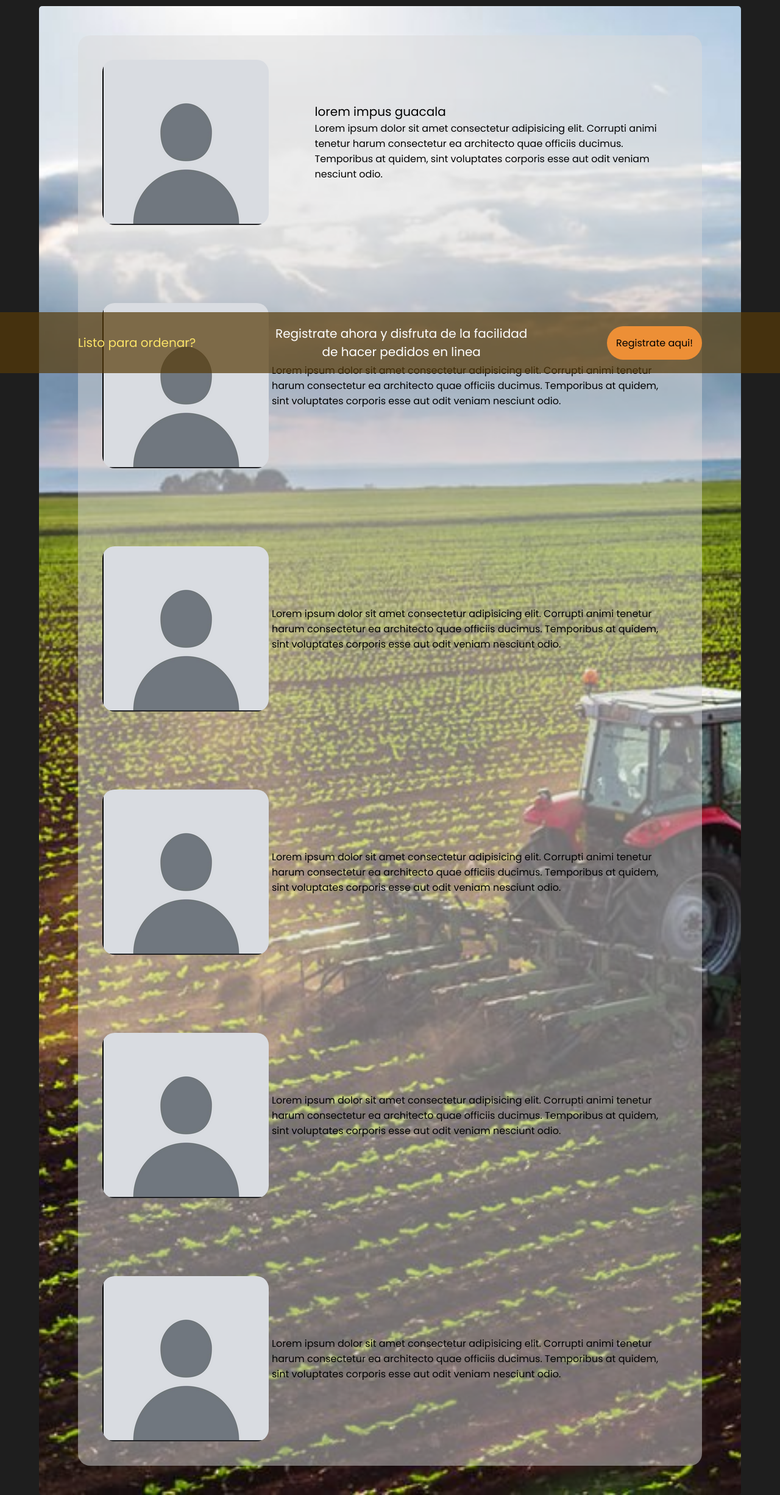
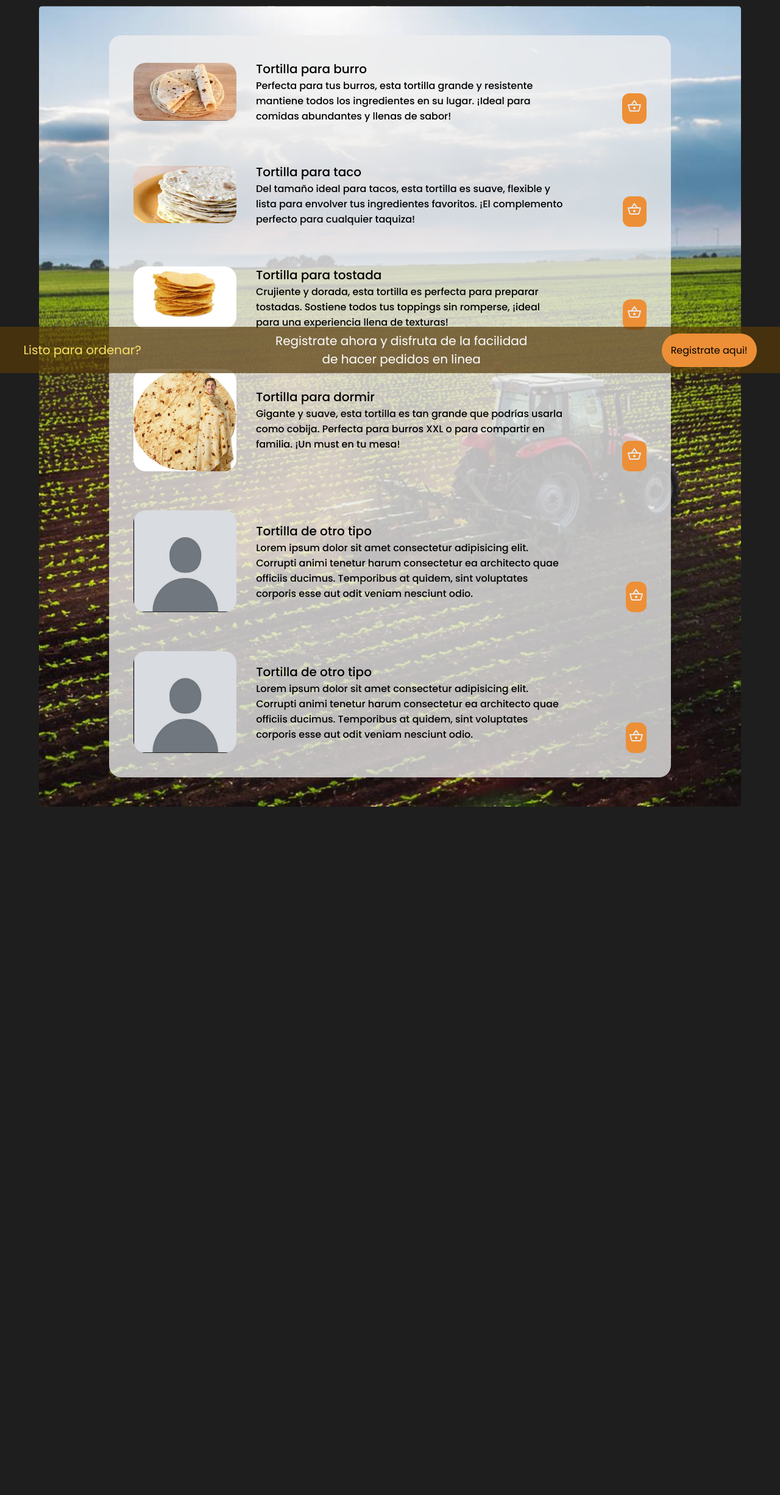
Before and after one commit to tortilleriaLaFrontera/Tortilleria, a PHP site: page /productos.html in a window 1280 px wide. Shown: the part 88-2540 px from the top of the page at 61% size. After the commit the page ends 1411 px from the top, so only its background shows below. Run offline with PHP 8.4, Linux system fonts and the light colour scheme.

Commit message:
pagina productos css pc y movil

```diff
--- a/css/cont-nosotros.css
+++ b/css/cont-nosotros.css
@@ -60,3 +60,7 @@ main{
     color: #333; /* Darker text color for better contrast */
     margin: 0; /* Remove default margin */
 }
+
+@media only screen and (max-width: 767px) {
+
+}
--- a/css/cont-productos.css
+++ b/css/cont-productos.css
@@ -4,33 +4,92 @@ main {
 .caja-flotante {
     display: flex;
     flex-direction: column;
-    background-color: rgba(218, 218, 218, 0.479);
-    width: 80vw;
+    background-color: rgba(238, 238, 238, 0.774);
+    width: 80%;
     margin: 3rem;
     padding: 2.5rem;
     align-items:center;
-    row-gap: 8em;
+    row-gap: 4rem;
     justify-content: space-evenly;
     border-radius: 20px;
 }
 .producto-area{
     display: flex;
     align-items: center;
-    gap: 5px;
+    gap: 0.05rem;
     > img {
+        max-width: 20%;
         border-radius: 20px;
     }
-
-
 }
-.product-info{
+.producto-info {
+    max-width: 30%;
     margin: 5px;
-    flex-grow: 1;
     justify-content: space-between;
 }
 .producto-nombre {
     font-size: 20PX;
 }
 .producto-nombre, .producto-descripcion {
-    margin-left: 10%;
+    margin-left: 5%;
+    max-width: 80%;
+    font-weight: 500;
 }
+.aCanasta {
+    padding: 5px;
+    align-self:flex-end;
+    width: 8%;
+    height: 50px;
+    border-radius: 12px;
+    background-color: var(--base-subtext-clr);
+}
+.aCanasta:hover {
+    background-color: var(--base-text-clr);
+}
+
+@media only screen and (max-width: 767px) {
+    .caja-flotante {
+        width: 98%;
+        margin: 0.5rem;
+        padding: 1.5rem 0.5rem;
+        row-gap: 3rem;
+        justify-content: space-evenly;
+        border-radius: 20px;
+    }
+    .producto-area{
+        flex-direction: column;
+        gap: 0.05rem;
+        align-items: start;
+        gap: 1.5rem;
+        > img {
+            align-self: center;
+            max-width: 80%;
+            border-radius: 20px;
+        }
+    }
+    .producto-info {
+        width: 100%;
+        margin: 0;
+        justify-content: space-between;
+    }
+    .producto-nombre {
+        font-size: 25px;
+        text-align: center;
+    }
+    .producto-nombre, .producto-descripcion {
+        max-width: 95%;
+        font-weight: 500;
+    }
+    .aCanasta {
+        margin-right: 1.5rem;
+        padding: 10px 30px;
+        align-self:flex-end;
+        width: 30%;
+        height: 50px;
+        border-radius: 12px;
+        background-color: var(--base-subtext-clr);
+    }
+    .aCanasta:hover {
+        background-color: var(--base-text-clr);
+    }
+}
--- a/css/main.css
+++ b/css/main.css
@@ -111,7 +111,7 @@ main {
 /*#region Strip Registrarse*/
 .strip {
     display: flex;
-    padding: 1.25rem 10%;
+    padding: 0.5rem 3%;
     align-items: center;
     justify-content: space-between;
     background-color: var(--message-bg-clr);
@@ -146,6 +146,12 @@ main {
 /*#endregion*/
 
 @media only screen and (max-width: 767px) {
+    main {
+        background-position: center center;
+        background-attachment: fixed;
+        background-repeat: no-repeat;
+
+    }
     body {
         margin: 0 0;
     }
--- a/productos.html
+++ b/productos.html
@@ -33,39 +33,67 @@
     <main>
         <div class="caja-flotante">
             <span class="producto-area">
+                <img src="img/tort-burro.jpg" alt="tortilla burro">
+                <span class="product-info">
+                    <p class="producto-nombre">Tortilla para burro</p>
+                    <p class="producto-descripcion">
+                        Perfecta para tus burros, esta tortilla grande y resistente mantiene todos los ingredientes en su lugar. ¡Ideal para comidas abundantes y llenas de sabor!
+                    </p>
+                </span>
+                <button class="aCanasta"><svg xmlns="http://www.w3.org/2000/svg" height="24px" viewBox="0 -960 960 960" width="24px" fill="#e8eaed"><path d="M221-120q-27 0-48-16.5T144-179L42-549q-5-19 6.5-35T80-600h190l176-262q5-8 14-13t19-5q10 0 19 5t14 13l176 262h192q20 0 31.5 16t6.5 35L816-179q-8 26-29 42.5T739-120H221Zm-1-80h520l88-320H132l88 320Zm260-80q33 0 56.5-23.5T560-360q0-33-23.5-56.5T480-440q-33 0-56.5 23.5T400-360q0 33 23.5 56.5T480-280ZM367-600h225L479-768 367-600Zm113 240Z"/></svg></button>
+            </span>
+            <span class="producto-area">
+                <img src="img/tort-taco.jpg" alt="tortilla taco">
+                <span class="product-info">
+                    <p class="producto-nombre">Tortilla para taco</p>
+                    <p class="producto-descripcion">
+                        Del tamaño ideal para tacos, esta tortilla es suave, flexible y lista para envolver tus ingredientes favoritos. ¡El complemento perfecto para cualquier taquiza!
+                    </p>
+                </span>
+                <button class="aCanasta"><svg xmlns="http://www.w3.org/2000/svg" height="24px" viewBox="0 -960 960 960" width="24px" fill="#e8eaed"><path d="M221-120q-27 0-48-16.5T144-179L42-549q-5-19 6.5-35T80-600h190l176-262q5-8 14-13t19-5q10 0 19 5t14 13l176 262h192q20 0 31.5 16t6.5 35L816-179q-8 26-29 42.5T739-120H221Zm-1-80h520l88-320H132l88 320Zm260-80q33 0 56.5-23.5T560-360q0-33-23.5-56.5T480-440q-33 0-56.5 23.5T400-360q0 33 23.5 56.5T480-280ZM367-600h225L479-768 367-600Zm113 240Z"/></svg></button>
+            </span>
+            <span class="producto-area">
+                <img src="img/tort-tostada.jpg" alt="tortilla tostada">
+                <span class="product-info">
+                    <p class="producto-nombre">Tortilla para tostada</p>
+                    <p class="producto-descripcion">
+                        Crujiente y dorada, esta tortilla es perfecta para preparar tostadas. Sostiene todos tus toppings sin romperse, ¡ideal para una experiencia llena de texturas!
+                    </p>
+                </span>
+                <button class="aCanasta"><svg xmlns="http://www.w3.org/2000/svg" height="24px" viewBox="0 -960 960 960" width="24px" fill="#e8eaed"><path d="M221-120q-27 0-48-16.5T144-179L42-549q-5-19 6.5-35T80-600h190l176-262q5-8 14-13t19-5q10 0 19 5t14 13l176 262h192q20 0 31.5 16t6.5 35L816-179q-8 26-29 42.5T739-120H221Zm-1-80h520l88-320H132l88 320Zm260-80q33 0 56.5-23.5T560-360q0-33-23.5-56.5T480-440q-33 0-56.5 23.5T400-360q0 33 23.5 56.5T480-280ZM367-600h225L479-768 367-600Zm113 240Z"/></svg></button>
+            </span>
+            <span class="producto-area">
+                <img src="img/tort-dormir.jpg" alt="tortilla gigante">
+                <span class="product-info">
+                    <p class="producto-nombre">Tortilla para dormir</p>
+                    <p class="producto-descripcion">
+                        Gigante y suave, esta tortilla es tan grande que podrías usarla como cobija. Perfecta para burros XXL o para compartir en familia. ¡Un must en tu mesa!
+                    </p>
+                </span>
+                <button class="aCanasta"><svg xmlns="http://www.w3.org/2000/svg" height="24px" viewBox="0 -960 960 960" width="24px" fill="#e8eaed"><path d="M221-120q-27 0-48-16.5T144-179L42-549q-5-19 6.5-35T80-600h190l176-262q5-8 14-13t19-5q10 0 19 5t14 13l176 262h192q20 0 31.5 16t6.5 35L816-179q-8 26-29 42.5T739-120H221Zm-1-80h520l88-320H132l88 320Zm260-80q33 0 56.5-23.5T560-360q0-33-23.5-56.5T480-440q-33 0-56.5 23.5T400-360q0 33 23.5 56.5T480-280ZM367-600h225L479-768 367-600Zm113 240Z"/></svg></button>
+            </span>
+            <span class="producto-area">
                 <img src="img/default-user-pic.PNG" alt="producto">
                 <span class="product-info">
-                    <p class="producto-nombre">lorem impus guacala</p>
+                    <p class="producto-nombre">Tortilla de otro tipo</p>
+                    <p class="producto-descripcion">
+                        Lorem ipsum dolor sit amet consectetur adipisicing elit. Corrupti animi tenetur harum consectetur ea architecto quae officiis ducimus. Temporibus at quidem, sint voluptates corporis esse aut odit veniam nesciunt odio.
+                    </p>
+                </span>
+                <button class="aCanasta"><svg xmlns="http://www.w3.org/2000/svg" height="24px" viewBox="0 -960 960 960" width="24px" fill="#e8eaed"><path d="M221-120q-27 0-48-16.5T144-179L42-549q-5-19 6.5-35T80-600h190l176-262q5-8 14-13t19-5q10 0 19 5t14 13l176 262h192q20 0 31.5 16t6.5 35L816-179q-8 26-29 42.5T739-120H221Zm-1-80h520l88-320H132l88 320Zm260-80q33 0 56.5-23.5T560-360q0-33-23.5-56.5T480-440q-33 0-56.5 23.5T400-360q0 33 23.5 56.5T480-280ZM367-600h225L479-768 367-600Zm113 240Z"/></svg></button>
+            </span>
+            <span class="producto-area">
+
+                <img src="img/default-user-pic.PNG" alt="producto">
+
+                <span class="product-info">
+                    <p class="producto-nombre">Tortilla de otro tipo</p>
                     <p class="producto-descripcion">
                         Lorem ipsum dolor sit amet consectetur adipisicing elit. Corrupti animi tenetur harum consectetur ea architecto quae officiis ducimus. Temporibus at quidem, sint voluptates corporis esse aut odit veniam nesciunt odio.
                     </p>
                 </span>
 
-
-            </span>
-            <span class="producto-area">
-                <img src="img/default-user-pic.PNG" alt="producto">
-                <p>Lorem ipsum dolor sit amet consectetur adipisicing elit. Corrupti animi tenetur harum consectetur ea architecto quae officiis ducimus. Temporibus at quidem, sint voluptates corporis esse aut odit veniam nesciunt odio.</p>
-
-            </span>
-            <span class="producto-area">
-                <img src="img/default-user-pic.PNG" alt="producto">
-                <p>Lorem ipsum dolor sit amet consectetur adipisicing elit. Corrupti animi tenetur harum consectetur ea architecto quae officiis ducimus. Temporibus at quidem, sint voluptates corporis esse aut odit veniam nesciunt odio.</p>
-
-            </span>
-            <span class="producto-area">
-                <img src="img/default-user-pic.PNG" alt="producto">
-                <p>Lorem ipsum dolor sit amet consectetur adipisicing elit. Corrupti animi tenetur harum consectetur ea architecto quae officiis ducimus. Temporibus at quidem, sint voluptates corporis esse aut odit veniam nesciunt odio.</p>
-
-            </span>
-            <span class="producto-area">
-                <img src="img/default-user-pic.PNG" alt="producto">
-                <p>Lorem ipsum dolor sit amet consectetur adipisicing elit. Corrupti animi tenetur harum consectetur ea architecto quae officiis ducimus. Temporibus at quidem, sint voluptates corporis esse aut odit veniam nesciunt odio.</p>
-
-            </span>
-            <span class="producto-area">
-                <img src="img/default-user-pic.PNG" alt="producto">
-                <p>Lorem ipsum dolor sit amet consectetur adipisicing elit. Corrupti animi tenetur harum consectetur ea architecto quae officiis ducimus. Temporibus at quidem, sint voluptates corporis esse aut odit veniam nesciunt odio.</p>
+                <button class="aCanasta"><svg xmlns="http://www.w3.org/2000/svg" height="24px" viewBox="0 -960 960 960" width="24px" fill="#e8eaed"><path d="M221-120q-27 0-48-16.5T144-179L42-549q-5-19 6.5-35T80-600h190l176-262q5-8 14-13t19-5q10 0 19 5t14 13l176 262h192q20 0 31.5 16t6.5 35L816-179q-8 26-29 42.5T739-120H221Zm-1-80h520l88-320H132l88 320Zm260-80q33 0 56.5-23.5T560-360q0-33-23.5-56.5T480-440q-33 0-56.5 23.5T400-360q0 33 23.5 56.5T480-280ZM367-600h225L479-768 367-600Zm113 240Z"/></svg></button>
 
             </span>
         </div>
```
Also changed, not shown: img/banner_LaFrontera.jpg, img/tort-burro.jpg (added), img/tort-dormir.jpg (added), img/tort-taco.jpg (added), img/tort-tostada.jpg (added).
